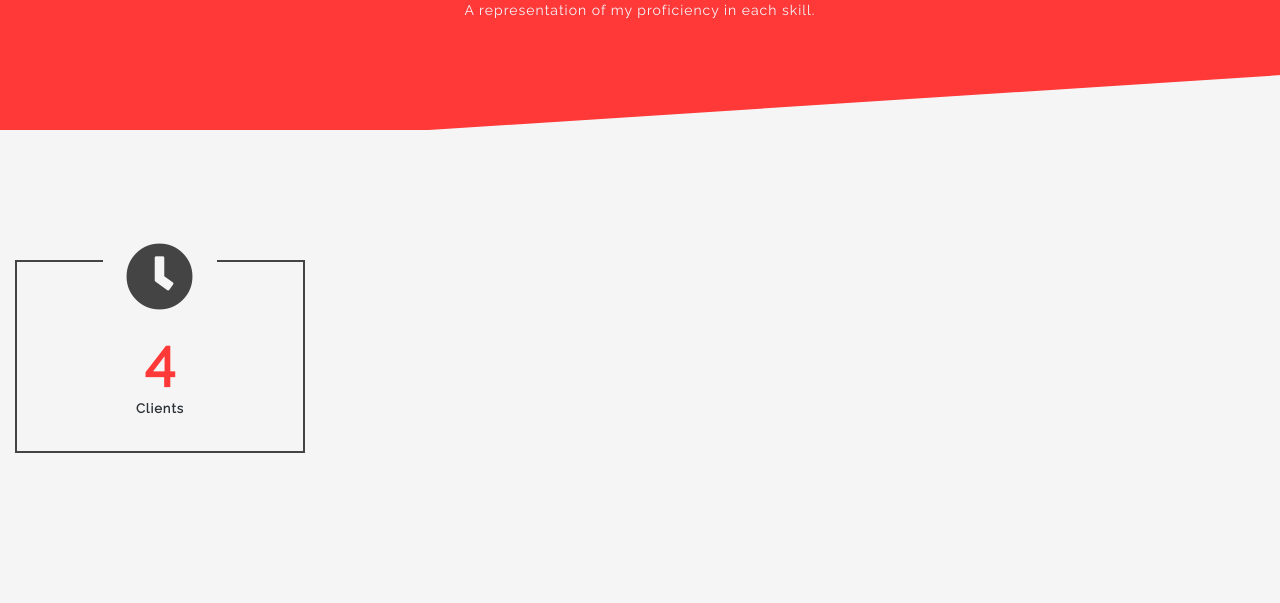
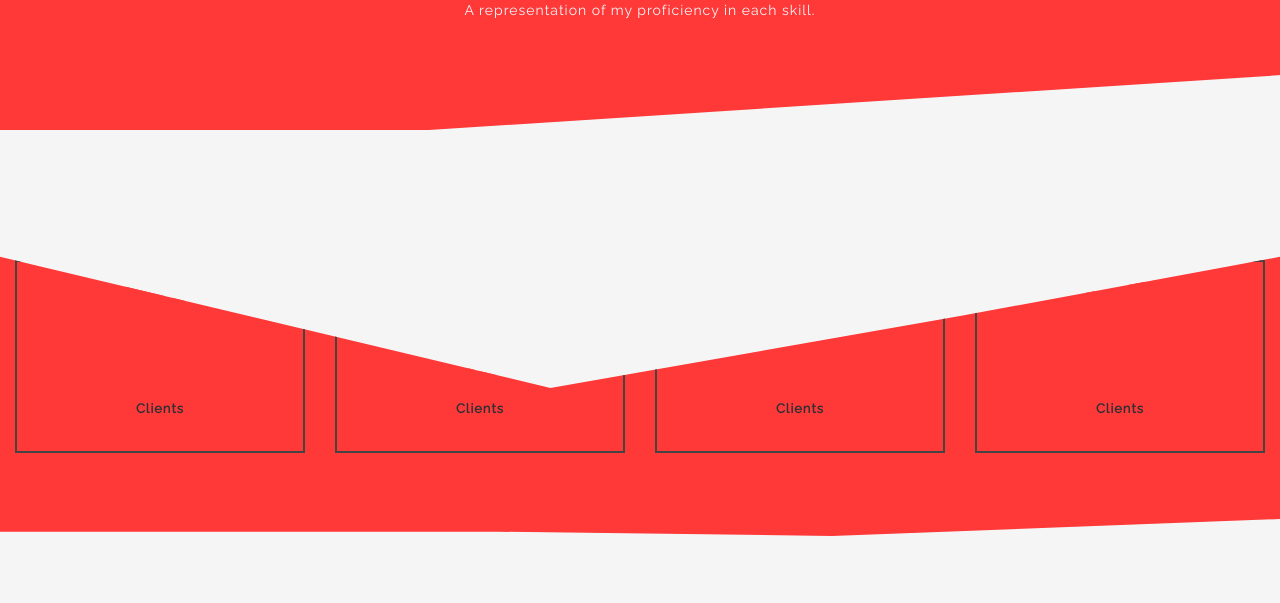
Before and after one commit to maxfractal/21cgeek, a PHP site: page / in a window 1280 px wide. Shown: the part 1514-2117 px from the top of the page. Run offline with PHP 8.4, Linux system fonts and the light colour scheme; style sheets or scripts are compiled from the project's sources; some libraries are stand-ins or nearby versions.

Commit message:
Landing page work

```diff
--- a/index.html
+++ b/index.html
@@ -272,7 +272,46 @@
 					<div class="squareItem">
 						<div class="squareItemContainer">
 							<div class="squareIcon">
-								<i class="fa fa-clock"></i>
+								<i class="fas fa-charging-station"></i>
+							</div>
+							<div class="squareContent">
+								<h2>4</h2>
+								<h3>Clients</h3>
+							</div>
+						</div>
+					</div>
+				</div>
+				<div class="col-md-3 col-sm-6">
+					<div class="squareItem">
+						<div class="squareItemContainer">
+							<div class="squareIcon">
+								<i class="fas fa-mobile-alt"></i>
+							</div>
+							<div class="squareContent">
+								<h2>4</h2>
+								<h3>Clients</h3>
+							</div>
+						</div>
+					</div>
+				</div>
+				<div class="col-md-3 col-sm-6">
+					<div class="squareItem">
+						<div class="squareItemContainer">
+							<div class="squareIcon">
+								<i class="fas fa-bolt"></i>
+							</div>
+							<div class="squareContent">
+								<h2>4</h2>
+								<h3>Clients</h3>
+							</div>
+						</div>
+					</div>
+				</div>
+				<div class="col-md-3 col-sm-6">
+					<div class="squareItem">
+						<div class="squareItemContainer">
+							<div class="squareIcon">
+								<i class="fas fa-meteor"></i>
 							</div>
 							<div class="squareContent">
 								<h2>4</h2>
@@ -283,7 +322,6 @@
 				</div>
 			</div>
 		</div>
-
 	</div>
 
 
--- a/scss/_base.scss
+++ b/scss/_base.scss
@@ -117,6 +117,22 @@ body {
   }
 
   //stats section
+.statssection {
+  background-color: #ff3838;
+  -webkit-clip-path: polygon(43% 61%, 75% 44%, 100% 30%, 100% 92%, 65% 96%, 39% 95%, 0 95%, 0% 30%);
+  clip-path: polygon(43% 61%, 75% 44%, 100% 30%, 100% 92%, 65% 96%, 39% 95%, 0 95%, 0% 30%);
+}
+
+/*Alt version darker red
+
+.statssection {
+  background-color: #8c2a20;
+  -webkit-clip-path: polygon(43% 61%, 75% 44%, 100% 30%, 100% 92%, 65% 96%, 39% 95%, 0 95%, 0% 30%);
+  clip-path: polygon(35% 29%, 75% 10%, 100% 30%, 100% 92%, 65% 96%, 39% 95%, 0 95%, 0% 29%);
+}
+
+ */
+
 .squareItem {
   margin-top: 30px;
   position: relative;
@@ -172,6 +188,13 @@ body {
       font-size: 68px;
       margin-left: -20%;
       color: #444;
+      .fas {
+        color: #FF3838;
+      }
+    }
+
+    .squareIcon:hover {
+      transform: translateY(-20px);
     }
 
     .squareContent {
```
